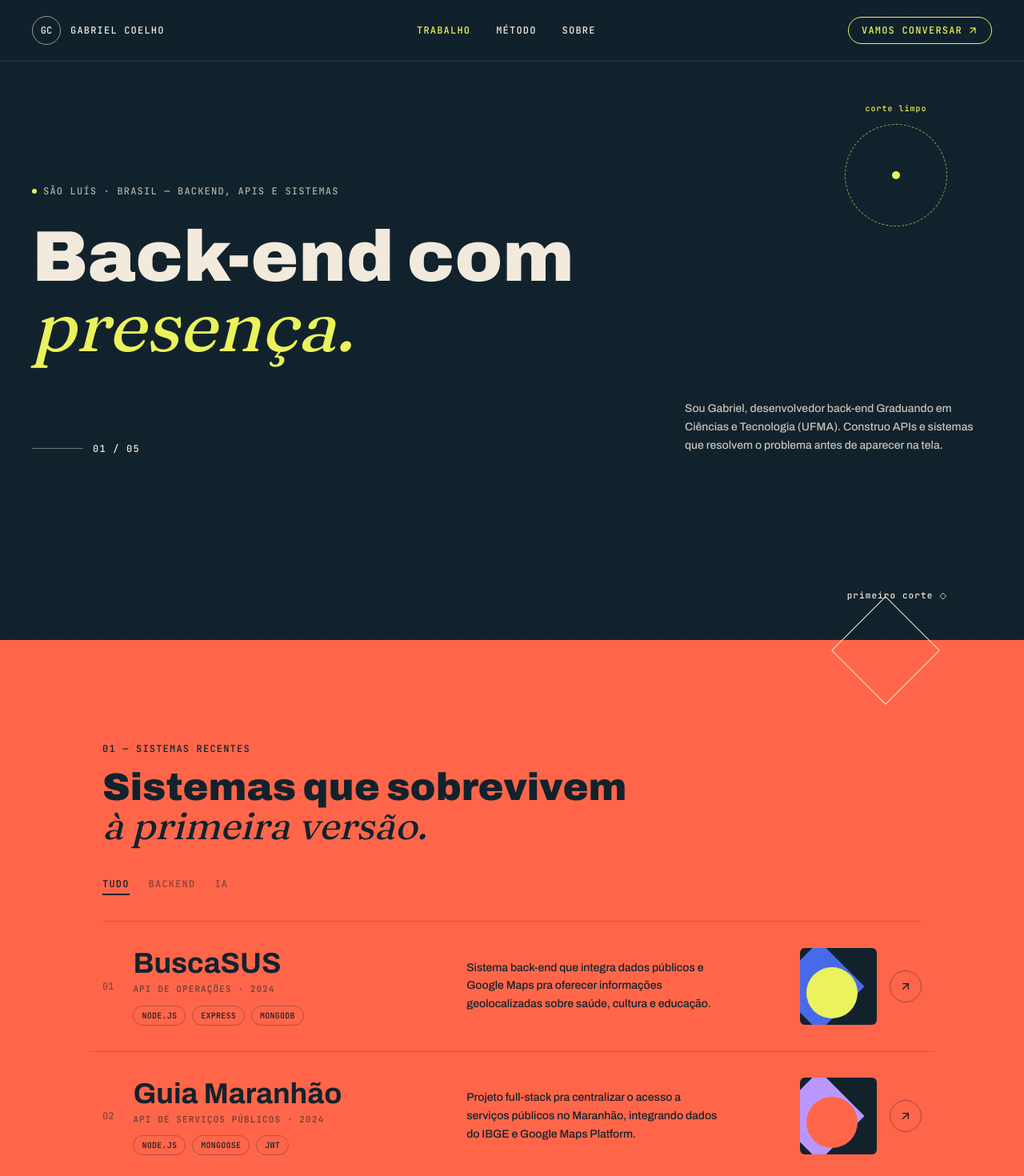
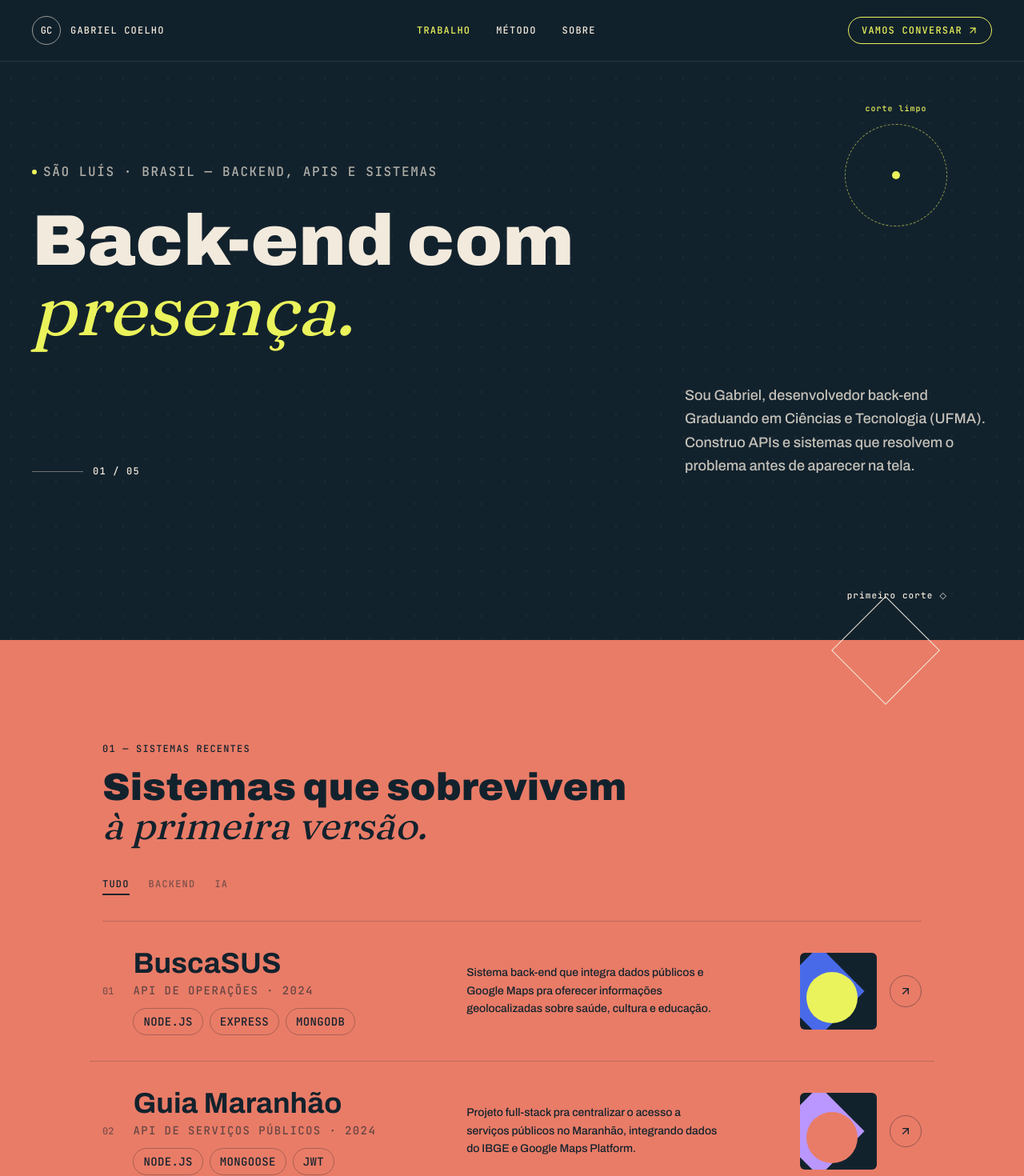
Before and after one commit to Coelho-G-Dev/portfolio-next, a Next.js app: page / in a window 1280 px wide. Shown: the top 1470 px of the page at 80% size. Built offline with nearby package versions, Linux system fonts and the light colour scheme.

Commit message:
Edit : Alterações nos componentes do projeto

```diff
--- a/app/layout.tsx
+++ b/app/layout.tsx
@@ -1,5 +1,6 @@
 import type { Metadata, Viewport } from "next";
 import { Archivo, Fraunces, JetBrains_Mono } from "next/font/google";
+import { Analytics } from "@vercel/analytics/next";
 import "./globals.css";
 
 const archivo = Archivo({
@@ -66,6 +67,7 @@ export default function RootLayout({ children }: { children: React.ReactNode })
           dangerouslySetInnerHTML={{ __html: JSON.stringify(personJsonLd) }}
         />
         {children}
+        <Analytics />
       </body>
     </html>
   );
--- /dev/null
+++ b/app/robots.ts
@@ -0,0 +1,8 @@
+import type { MetadataRoute } from "next";
+
+export default function robots(): MetadataRoute.Robots {
+  return {
+    rules: { userAgent: "*", allow: "/" },
+    sitemap: "https://portfolio-next-flax-seven.vercel.app/sitemap.xml",
+  };
+}
--- /dev/null
+++ b/app/sitemap.ts
@@ -0,0 +1,12 @@
+import type { MetadataRoute } from "next";
+
+export default function sitemap(): MetadataRoute.Sitemap {
+  return [
+    {
+      url: "https://portfolio-next-flax-seven.vercel.app",
+      lastModified: new Date(),
+      changeFrequency: "monthly",
+      priority: 1,
+    },
+  ];
+}
--- a/components/About.tsx
+++ b/components/About.tsx
@@ -31,16 +31,16 @@ export default function About() {
 
           <div className="grid grid-cols-2 gap-8 pt-6 border-t border-navy/20">
             <div>
-              <p className="font-mono text-[11px] tracking-widest uppercase mb-2">Na bancada</p>
-              <p className="text-sm leading-relaxed">
+              <p className="font-mono text-sm tracking-widest uppercase mb-2">Na bancada</p>
+              <p className="text-base leading-relaxed">
                 Node.js, TypeScript, PostgreSQL, MongoDB, Java/Spring Boot, Docker.
               </p>
             </div>
             <div>
-              <p className="font-mono text-[11px] tracking-widest uppercase mb-2">Fora da tela</p>
-              <p className="text-sm leading-relaxed">
-                Sou praticante de Powerlifting e xadrez, aprendendo sobre  progressão disciplinada e a pensar
-                várias jogadas à frente.
+              <p className="font-mono text-sm tracking-widest uppercase mb-2">Fora da tela</p>
+              <p className="text-base leading-relaxed">
+                Sou praticante de Powerlifting e xadrez, aprendendo sobre progressão disciplinada
+                e a pensar várias jogadas à frente.
               </p>
             </div>
           </div>
--- a/components/Contact.tsx
+++ b/components/Contact.tsx
@@ -38,7 +38,7 @@ export default function Contact() {
         </div>
 
         <div>
-          <p className="text-sm leading-relaxed max-w-sm mb-8">
+          <p className="text-lg leading-relaxed max-w-sm mb-8">
             Me conta o que você está tentando construir. Eu respondo com atenção, mesmo que a
             resposta seja um &ldquo;ainda não&rdquo;.
           </p>
@@ -62,7 +62,7 @@ export default function Contact() {
             </button>
           </div>
 
-          <p className="flex items-center gap-1.5 font-mono text-[11px] tracking-widest uppercase opacity-70 mt-8">
+          <p className="flex items-center gap-1.5 font-mono text-sm tracking-widest uppercase opacity-70 mt-8">
             <MapPin size={12} /> São Luís, Brasil · UTC-3
           </p>
         </div>
--- a/components/Hero.tsx
+++ b/components/Hero.tsx
@@ -17,7 +17,7 @@ export default function Hero() {
         </div>
       </div>
 
-      <div className="flex items-center gap-2 font-mono text-xs tracking-widest uppercase text-cream/70 mb-8">
+      <div className="flex items-center gap-2 font-mono text-base tracking-widest uppercase text-cream/70 mb-8">
         <span className="w-1.5 h-1.5 rounded-full bg-lime" />
         São Luís · Brasil — Backend, APIs e Sistemas
       </div>
@@ -33,7 +33,7 @@ export default function Hero() {
           <span className="block w-16 h-px bg-cream/40" />
           <span className="font-mono text-xs tracking-widest">01 / 05</span>
         </div>
-        <p className="max-w-sm text-cream/80 text-sm leading-relaxed">
+        <p className="max-w-sm text-cream/80 text-lg leading-relaxed">
           Sou Gabriel, desenvolvedor back-end Graduando em Ciências e Tecnologia (UFMA). Construo
           APIs e sistemas que resolvem o problema antes de aparecer na tela.
         </p>
--- a/components/Projects.tsx
+++ b/components/Projects.tsx
@@ -84,14 +84,14 @@ export default function Projects() {
                   {project.title}
                   <span className="absolute left-0 -bottom-1 h-[3px] w-full bg-current origin-left scale-x-0 group-hover:scale-x-100 transition-transform duration-500 ease-out" />
                 </h3>
-                <p className="font-mono text-[11px] tracking-widest uppercase opacity-60 mt-1">
+                <p className="font-mono text-sm tracking-widest uppercase opacity-60 mt-1">
                   {project.type} · {project.year}
                 </p>
                 <div className="flex flex-wrap gap-2 mt-3">
                   {project.tags.map((t) => (
                     <span
                       key={t}
-                      className="font-mono text-[10px] tracking-wide uppercase border border-navy/30 rounded-full px-2.5 py-1"
+                      className="font-mono text-sm tracking-wide uppercase border border-navy/30 rounded-full px-3 py-1.5"
                     >
                       {t}
                     </span>
--- a/tailwind.config.ts
+++ b/tailwind.config.ts
@@ -8,7 +8,7 @@ const config: Config = {
         navy: "#12222D",
         cream: "#F2EADC",
         lime: "#EAF35B",
-        orange: "#FF6649",
+        orange: "#E97C67",
         blue: "#496AE8",
         lavender: "#B997FF",
       },
```
Also changed, not shown: package.json (+6 -5 lines), 2 other files (tests, documents, lock files or other folders).
